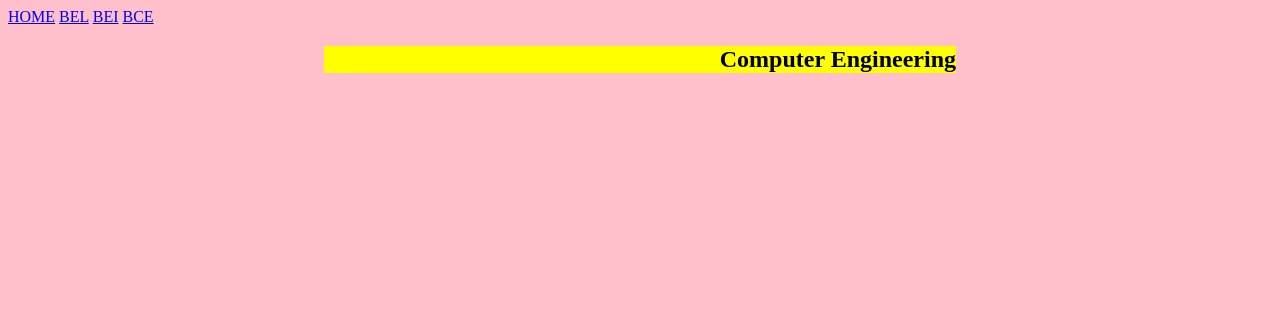
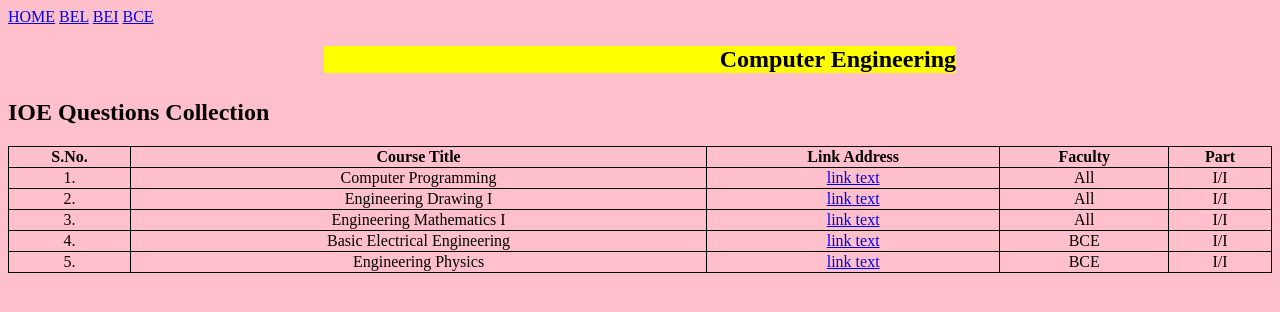
Before and after one commit to ratbha/ncelibrary, a plain HTML site: page bct.html in a window 1280 px wide. Drawn offline with Linux system fonts and the light colour scheme.

Commit message:
Update bct.html

```diff
--- a/bct.html
+++ b/bct.html
@@ -14,5 +14,71 @@
 	<marquee bgcolor ="yellow" width = 50% diretion="right" behavior="alternate">Computer Engineering</marquee>
 	</h2>
 	</center>
+	<style>
+table, th, td {
+  border:1px solid black;
+  border-collapse: collapse;
+	text-align: center;
+}
+</style>
+
+<body>
+
+<h2>IOE Questions Collection</h2>
+
+<table style="width:100%">
+  <tr>
+    <th>S.No.</th>
+    <th>Course Title</th>
+    <th>Link Address</th>
+    <th>Faculty</th>
+    <th>Part</th>
+  </tr>
+  <tr>
+	  <td>1.</td>
+    <td>Computer Programming</td>
+    <td>
+<a href="https://drive.google.com/file/d/1ao0uDibitGHRvcRQ4wG4Xr0KiSkmtb5H/view?usp=sharing">link text</a>
+ </td>
+    <td>All</td>
+	  <td>I/I</td>
+  </tr>
+	 <tr>
+	  <td>2.</td>
+    <td>Engineering Drawing I</td>
+    <td>
+<a href=https://drive.google.com/file/d/13eeGz4Wu_RgVzzyLwUWLxZyyrzb457Ha/view?usp=sharing>link text</a>
+ </td>
+    <td>All</td>
+	  <td>I/I</td>
+  </tr>
+    <tr>
+	  <td>3.</td>
+    <td>Engineering Mathematics I</td>
+    <td>
+<a href=https://drive.google.com/file/d/1db-cUhlwC0ieFOQh7Th8tKFD2xTxKR0x/view?usp=sharing>link text</a>
+ </td>
+    <td>All</td>
+	  <td>I/I</td>
+  </tr>
+	<tr>
+	  <td>4.</td>
+    <td>Basic Electrical Engineering</td>
+    <td>
+<a href=https://drive.google.com/file/d/1kXex3zeLng9tFQbad5jsJ-eVetMHk2m7/view?usp=sharing>link text</a>
+ </td>
+    <td>BCE</td>
+	  <td>I/I</td>
+  </tr>
+	<tr>
+	  <td>5.</td>
+    <td>Engineering Physics</td>
+    <td>
+<a href=https://drive.google.com/file/d/1LKxC2WGkz1J-hG8UgOjBrBw8Uuv_yYXN/view?usp=sharing>link text</a>
+ </td>
+    <td>BCE</td>
+	  <td>I/I</td>
+  </tr>
+</table
 </body>
 </html>
```
